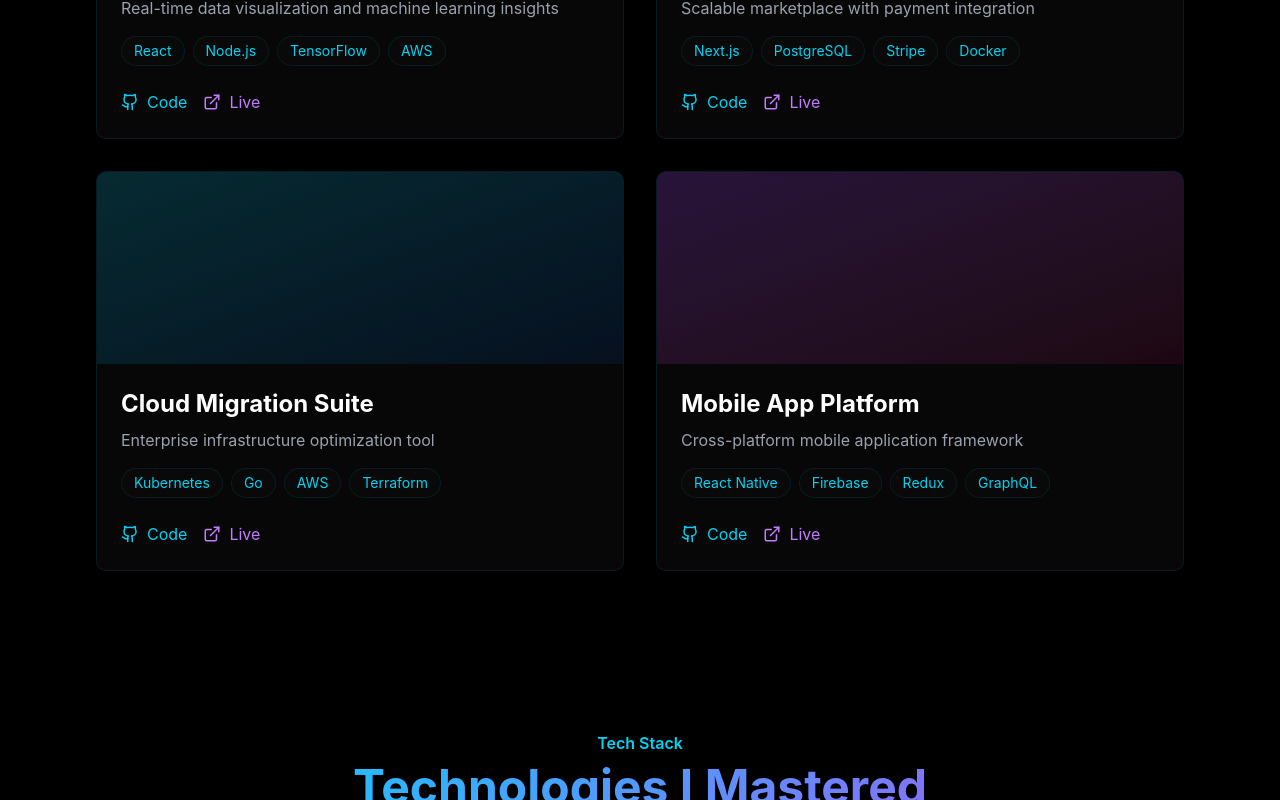
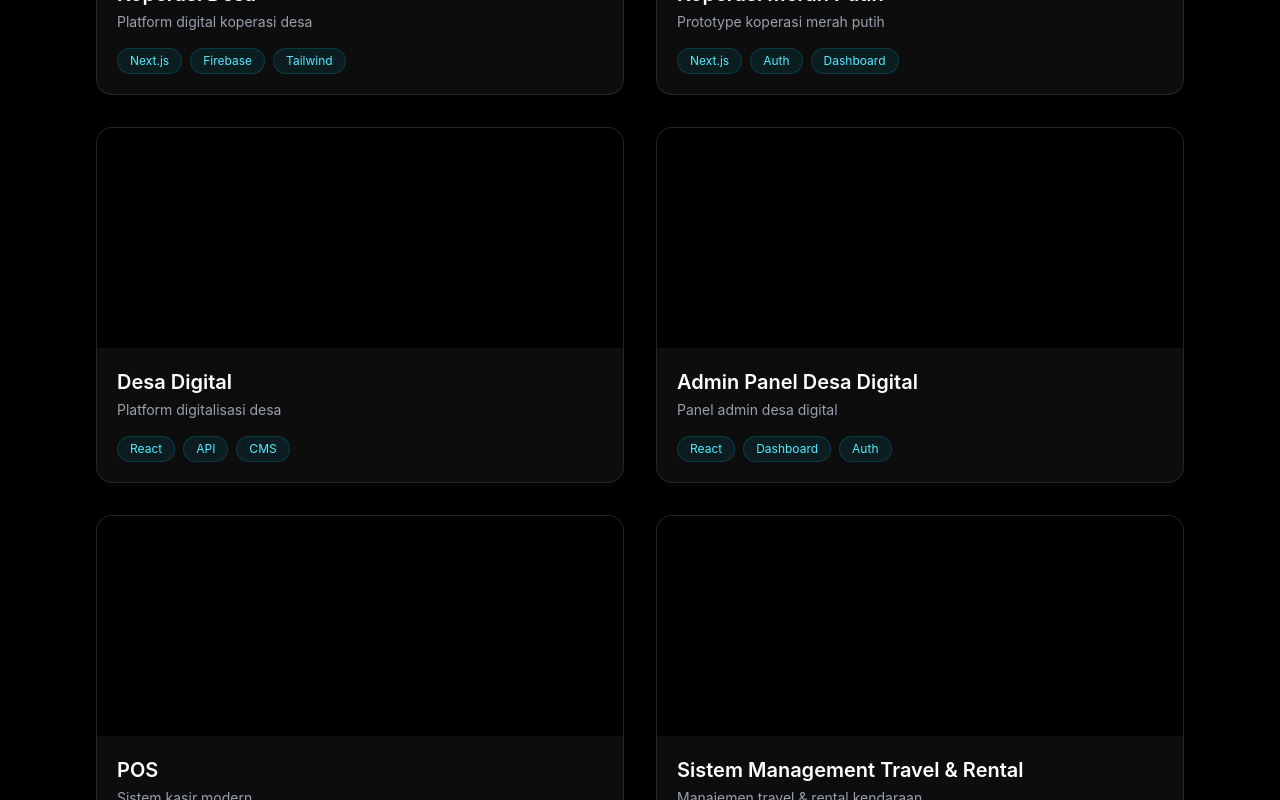
Before and after one commit to ghamiDev/profileaksaradev, a Next.js app: page / in a window 1280 px wide. Shown: the part 4180-4980 px from the top of the page. Built offline with nearby package versions, Linux system fonts and the light colour scheme.

Commit message:
update demo

```diff
--- /dev/null
+++ b/app/api/proxy/route.js
@@ -0,0 +1,15 @@
+export async function GET(req) {
+  const { searchParams } = new URL(req.url)
+  const target = searchParams.get('url')
+
+  if (!target) {
+    return new Response('No URL', { status: 400 })
+  }
+
+  const res = await fetch(target)
+  const html = await res.text()
+
+  return new Response(html, {
+    headers: { 'Content-Type': 'text/html' },
+  })
+}
--- /dev/null
+++ b/app/demo/[slug]/page.jsx
@@ -0,0 +1,18 @@
+const DEMO_MAP = {
+  'koperasi-desa': 'https://v0-cooperative-digital-platform.vercel.app/',
+  'koperasi-merah-putih': 'https://v0-koperasi-merah-putih-prototype.vercel.app/login',
+  'desa-digital': 'https://desa-digital-bay.vercel.app',
+  'admin-desa-digital': 'https://admi-panel-de-d-it.vercel.app/login',
+  'pos': 'https://aksara-pos-six.vercel.app/',
+  'travel-rental': 'https://travel-rental.vercel.app/',
+}
+
+export default async function DemoPage({ params }) {
+  const url = DEMO_MAP[(await params).slug]
+
+  return url ? (
+    <iframe src={url} className="w-screen h-screen border-none" />
+  ) : (
+    <div className="p-4">Demo tidak ditemukan</div>
+  )
+}
--- /dev/null
+++ b/app/embed/page.jsx
@@ -0,0 +1,14 @@
+export default async function EmbedPage({ searchParams }) {
+  const { url } = await searchParams
+
+  if (!url) {
+    return <div className="p-4">URL tidak ditemukan</div>
+  }
+
+  return (
+    <iframe
+      src={url}
+      className="w-screen h-[96vh] border-none overflow-hidden"
+    />
+  )
+}
--- a/components/portfolio.tsx
+++ b/components/portfolio.tsx
@@ -1,131 +1,125 @@
 'use client'
 
 import { motion } from 'framer-motion'
-import { ExternalLink, Github } from 'lucide-react'
+import { useRouter } from 'next/navigation'
 
 const portfolio = [
   {
-    title: 'AI-Powered Analytics Platform',
-    description: 'Real-time data visualization and machine learning insights',
-    tech: ['React', 'Node.js', 'TensorFlow', 'AWS'],
-    image: 'bg-gradient-to-br from-cyan-500/20 to-purple-600/10',
+    title: 'Koperasi Desa',
+    description: 'Platform digital koperasi desa',
+    tech: ['Next.js', 'Firebase', 'Tailwind'],
+    demoUrl: '/embed?url=https://v0-cooperative-digital-platform.vercel.app/',
+    slug: 'koperasi-desa',
   },
   {
-    title: 'E-Commerce Solution',
-    description: 'Scalable marketplace with payment integration',
-    tech: ['Next.js', 'PostgreSQL', 'Stripe', 'Docker'],
-    image: 'bg-gradient-to-br from-purple-500/20 to-cyan-600/10',
+    title: 'Koperasi Merah Putih',
+    description: 'Prototype koperasi merah putih',
+    tech: ['Next.js', 'Auth', 'Dashboard'],
+    demoUrl: '/embed?url=https://v0-koperasi-merah-putih-prototype.vercel.app/login',
+    slug: 'koperasi-merah-putih',
   },
   {
-    title: 'Cloud Migration Suite',
-    description: 'Enterprise infrastructure optimization tool',
-    tech: ['Kubernetes', 'Go', 'AWS', 'Terraform'],
-    image: 'bg-gradient-to-br from-cyan-500/20 to-blue-600/10',
+    title: 'Desa Digital',
+    description: 'Platform digitalisasi desa',
+    tech: ['React', 'API', 'CMS'],
+    demoUrl: '/embed?url=https://desa-digital-bay.vercel.app',
+    slug: 'desa-digital',
   },
   {
-    title: 'Mobile App Platform',
-    description: 'Cross-platform mobile application framework',
-    tech: ['React Native', 'Firebase', 'Redux', 'GraphQL'],
-    image: 'bg-gradient-to-br from-purple-500/20 to-pink-600/10',
+    title: 'Admin Panel Desa Digital',
+    description: 'Panel admin desa digital',
+    tech: ['React', 'Dashboard', 'Auth'],
+    demoUrl: '/embed?url=https://admi-panel-de-d-it.vercel.app/login',
+    slug: 'admin-panel-desa-digital',
+  },
+  {
+    title: 'POS',
+    description: 'Sistem kasir modern',
+    tech: ['React', 'QRIS', 'Printer'],
+    demoUrl: '/embed?url=https://aksara-pos-six.vercel.app/',
+    slug: 'pos',
+  },
+  {
+    title: 'Sistem Management Travel & Rental',
+    description: 'Manajemen travel & rental kendaraan',
+    tech: ['Next.js', 'Booking', 'Payment'],
+    demoUrl: '/embed?url=https://travel-rental.vercel.app/',
+    slug: 'travel-rental',
   },
 ]
 
 export const Portfolio = () => {
-  const containerVariants = {
-    hidden: { opacity: 0 },
-    visible: {
-      opacity: 1,
-      transition: {
-        staggerChildren: 0.15,
-      },
-    },
-  }
-
-  const itemVariants = {
-    hidden: { opacity: 0, scale: 0.9 },
-    visible: {
-      opacity: 1,
-      scale: 1,
-      transition: { duration: 0.6 },
-    },
-  }
+  const router = useRouter()
 
   return (
     <section id="portfolio" className="relative py-20">
       <div className="max-w-6xl mx-auto px-4 sm:px-6 lg:px-8">
-        <motion.div
-          initial={{ opacity: 0 }}
-          whileInView={{ opacity: 1 }}
-          transition={{ duration: 0.8 }}
-          viewport={{ once: true }}
-          className="text-center mb-16"
-        >
-          <motion.span
-            initial={{ opacity: 0 }}
-            whileInView={{ opacity: 1 }}
-            className="text-cyan-400 font-semibold"
-          >
+
+        {/* Header */}
+        <div className="text-center mb-16">
+          <span className="text-cyan-400 font-semibold">
             Portfolio
-          </motion.span>
+          </span>
           <h2 className="text-5xl font-bold mb-4 gradient-neon-text mt-2">
             Featured Projects
           </h2>
-        </motion.div>
+        </div>
 
-        <motion.div
-          variants={containerVariants}
-          initial="hidden"
-          whileInView="visible"
-          viewport={{ once: true }}
-          className="grid md:grid-cols-2 gap-8"
-        >
-          {portfolio.map((project, i) => (
+        {/* Grid */}
+        <div className="grid md:grid-cols-2 gap-8">
+          {portfolio.map((item, index) => (
             <motion.div
-              key={i}
-              variants={itemVariants}
-              whileHover={{ y: -5 }}
-              className="glass rounded-xl overflow-hidden border border-cyan-500/20 hover:border-cyan-400/50 transition-all group"
+              key={index}
+              initial={{ opacity: 0, y: 40 }}
+              whileInView={{ opacity: 1, y: 0 }}
+              transition={{ duration: 0.5, delay: index * 0.1 }}
+              viewport={{ once: true }}
+              onClick={() => window.open(`/demo/${item.slug}`, '_blank')}
+              className="group cursor-pointer rounded-2xl overflow-hidden bg-white/5 backdrop-blur border border-white/10 hover:border-cyan-400/40 transition-all duration-300 hover:scale-[1.02] hover:shadow-[0_0_30px_rgba(0,255,255,0.15)]"
             >
-              <div className={`h-48 ${project.image} relative overflow-hidden`}>
-                <motion.div
-                  initial={{ scale: 1 }}
-                  whileHover={{ scale: 1.05 }}
-                  className="w-full h-full transition-transform duration-300"
+
+              {/* Preview */}
+              <div className="relative">
+                <iframe
+                  src={item.demoUrl}
+                  className="w-full h-55 border-none pointer-events-none"
+                  loading="lazy"
                 />
+
+                {/* Overlay */}
+                <div className="absolute inset-0 bg-black/60 opacity-0 group-hover:opacity-100 flex items-center justify-center transition">
+                  <span className="px-4 py-2 bg-cyan-500 text-white rounded-lg font-semibold shadow-lg">
+                    Open Demo
+                  </span>
+                </div>
               </div>
-              <div className="p-6">
-                <h3 className="text-2xl font-bold mb-2 text-white group-hover:text-cyan-400 transition-colors">
-                  {project.title}
+
+              {/* Content */}
+              <div className="p-5">
+                <h3 className="text-xl font-semibold text-white mb-1">
+                  {item.title}
                 </h3>
-                <p className="text-gray-400 mb-4">{project.description}</p>
-                <div className="flex flex-wrap gap-2 mb-6">
-                  {project.tech.map((tech) => (
+
+                <p className="text-sm text-gray-400 mb-4">
+                  {item.description}
+                </p>
+
+                {/* Tech Stack */}
+                <div className="flex flex-wrap gap-2">
+                  {item.tech.map((tech, i) => (
                     <span
-                      key={tech}
-                      className="px-3 py-1 text-sm rounded-full glass border border-purple-500/30 text-cyan-400"
+                      key={i}
+                      className="text-xs px-3 py-1 rounded-full bg-cyan-500/10 text-cyan-300 border border-cyan-500/20"
                     >
                       {tech}
                     </span>
                   ))}
                 </div>
-                <div className="flex gap-4">
-                  <motion.button
-                    whileHover={{ scale: 1.05 }}
-                    className="flex items-center gap-2 text-cyan-400 hover:text-cyan-300 transition-colors"
-                  >
-                    <Github size={18} /> Code
-                  </motion.button>
-                  <motion.button
-                    whileHover={{ scale: 1.05 }}
-                    className="flex items-center gap-2 text-purple-400 hover:text-purple-300 transition-colors"
-                  >
-                    <ExternalLink size={18} /> Live
-                  </motion.button>
-                </div>
               </div>
+
             </motion.div>
           ))}
-        </motion.div>
+        </div>
       </div>
     </section>
   )
```
